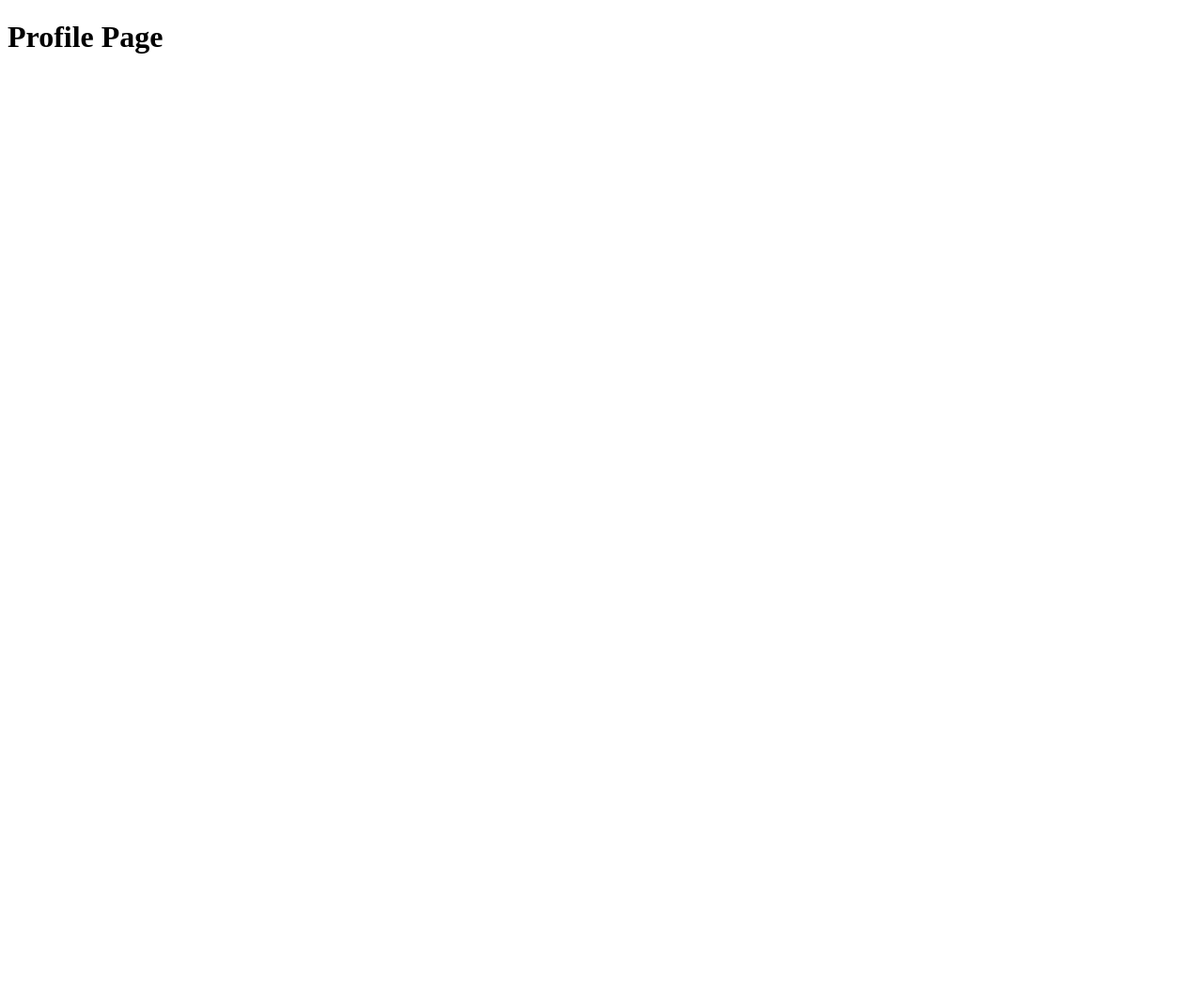
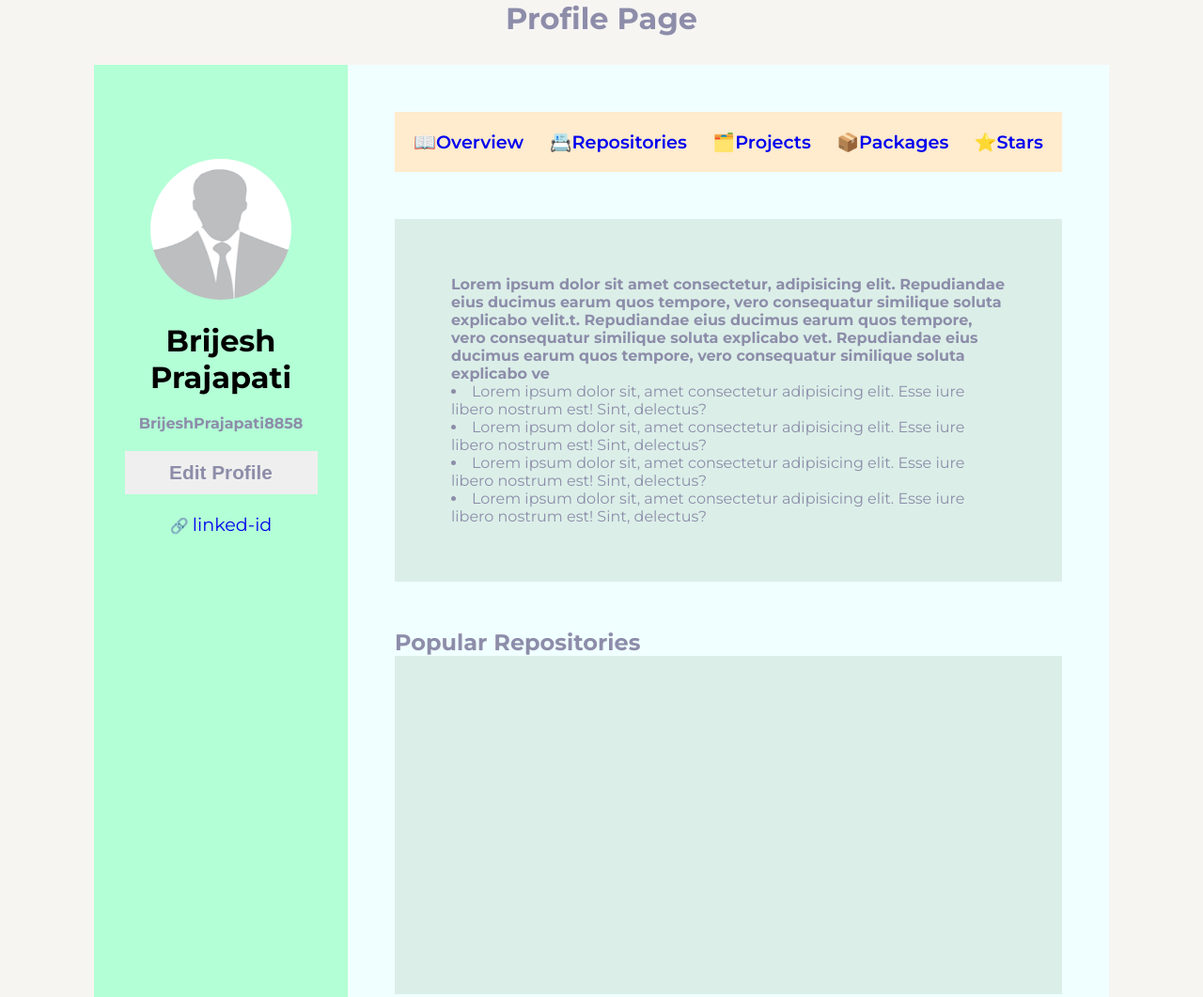
Before and after one commit to luv-jeri/Qup, a plain HTML site: page pages/profile.html in a window 1280 px wide. Shown: the top 1061 px of the page at 94% size. Before the commit the page ends 800 px from the top, so only its background shows below. Drawn offline with Linux system fonts and the light colour scheme.

Commit message:
with profile page and login page

```diff
--- a/pages/profile.html
+++ b/pages/profile.html
@@ -4,11 +4,99 @@
     <meta charset="UTF-8" />
     <meta http-equiv="X-UA-Compatible" content="IE=edge" />
     <meta name="viewport" content="width=device-width, initial-scale=1.0" />
-    <title>Document</title>
+    <link rel="stylesheet" href="../styles/index.css">
+    <link rel="stylesheet" href="../styles/utils.css">
+    <link rel="stylesheet" href="../styles/profile.css">
+    <title>profile</title>
   </head>
   <body>
-    <h1>Profile Page</h1>
-    <h1 id="user-name"></h1>
+    <div class="title">
+      <h1>Profile Page</h1>
+
+    </div>
+
+
+    <div class="profile-container">
+        <div class="profile-info">
+          <div class="profile-img">
+            <img src="../assets/images/profile.png" alt="">
+
+          </div>
+          <div>
+            <h1 class="user-name">Brijesh Prajapati</h1>
+            <h4 class="user-id">BrijeshPrajapati8858</h4>
+          </div>
+          <div>
+            <button class="btn"> Edit Profile</button>
+          </div>
+          <div>
+          <p> 🔗 <a href="#">linked-id</a></p>
+          </div>
+
+        </div>
+        <div class="profile-content">
+          <div class="menu" >
+            <ul class="flex item-center justify-between">
+              <li><a href="#">📖Overview</a></li>
+              <li><a href="#">📇Repositories</a></li>
+              <li><a href="#">🗂️Projects</a></li>
+              <li><a href="#">📦Packages</a></li>
+              <li><a href="#">⭐Stars</a></li>
+            </ul>
+
+
+          </div>
+          <div class="about">
+            <h4>Lorem ipsum dolor sit amet consectetur, adipisicing elit. Repudiandae eius ducimus earum quos tempore, vero consequatur similique soluta explicabo velit.t. Repudiandae eius ducimus earum quos tempore, vero consequatur similique soluta explicabo vet. Repudiandae eius ducimus earum quos tempore, vero consequatur similique soluta explicabo ve</h4>
+            <li>Lorem ipsum dolor sit, amet consectetur adipisicing elit. Esse iure libero nostrum est! Sint, delectus?</li>
+            <li>Lorem ipsum dolor sit, amet consectetur adipisicing elit. Esse iure libero nostrum est! Sint, delectus?</li>
+            <li>Lorem ipsum dolor sit, amet consectetur adipisicing elit. Esse iure libero nostrum est! Sint, delectus?</li>
+            <li>Lorem ipsum dolor sit, amet consectetur adipisicing elit. Esse iure libero nostrum est! Sint, delectus?</li>
+          </div>
+
+          <div class="popular-repo">
+            <h2> Popular Repositories</h2>
+            <div class="cards"></div>
+          </div>
+          <div class="contribution-activity">
+              <h2>Contribution Activity</h2>
+          </div>
+
+
+
+        </div>
+
+
+
+
+
+
+
+
+
+    </div>
+
+
+
+
+
+
+
+
+
+
+
+
+
+
+
+
+
+
+
+
+
+
     <script type="module" src="../script/profile.js"></script>
   </body>
 </html>
--- a/styles/index.css
+++ b/styles/index.css
@@ -43,7 +43,7 @@ header {
   color: var(--light);
   display: flex;
   clip-path: polygon(0 0, 100% 0, 100% 100%, 0 87%);
-  justify-content: center;
+
   align-items: center;
   position: fixed;
   top: 0;
@@ -80,3 +80,27 @@ h5 {
   position: relative;
   z-index: 2; */
 }
+
+.nav{
+  width: 100%;
+  display: flex;
+  justify-content: space-evenly;
+  text-align: center;
+  align-items: center;
+}
+.nav input{
+  font-size: 1rem;
+  width: 300px;
+  height: 34px;
+
+}
+.nav .btn{
+ background-color: #8d8daa;
+ border: 2px solid white;
+ color: white;
+
+}
+.nav .btn a{
+  text-decoration: none;
+  color: wheat;
+}
--- /dev/null
+++ b/styles/profile.css
@@ -0,0 +1,75 @@
+.profile-container{
+    position: relative;
+    margin-top: 10px;
+    padding: 20px 100px;
+    display: grid;
+    grid-template-columns: 1fr 3fr;
+}
+a{
+    text-decoration: none;
+    list-style: none;
+    font-size: 1.2rem;
+}
+.title{
+    text-align: center;
+}
+
+.profile-info{
+    position: sticky;
+    background-color: rgb(179, 255, 214);
+    padding-top: 100px;
+    text-align: center;
+}
+.profile-info h1{
+    margin: 20px 0 20px 0;
+    color: black;
+}
+.profile-info h4{
+    margin: 0 0 20px 0;
+}
+.profile-info .btn{
+    width: 50%;
+    font-size: 1.3rem;
+    margin: 0 0 20px 0;
+}
+
+
+.profile-img img{
+    border-radius: 50%;
+    width: 150px;
+    height: 150px;
+}
+
+
+
+
+.profile-content{
+    padding: 50px;
+    background-color: azure;
+
+}
+.profile-content .menu{
+    background-color: blanchedalmond;
+    padding: 20px;
+}
+.profile-content .menu ul li{
+    text-decoration: none;
+    list-style: none;
+    font-weight: 600;
+
+}
+.about{
+    margin-top: 50px;
+    padding: 60px;
+    background-color: rgb(219, 239, 232);
+}
+
+.popular-repo{
+    margin-top: 50px;
+    margin-bottom: 50px;
+}
+.cards{
+    width: 100%;
+    height: 360px;
+    background-color: rgb(219, 239, 232);
+}
--- /dev/null
+++ b/styles/signup.css
@@ -0,0 +1,36 @@
+.logo h1{
+    color: black;
+    font-size: 3rem;
+}
+.title h1{
+    font-size: 1.8rem;
+}
+
+.form-container{
+    display: flex;
+    justify-content: center;
+    flex-direction: column;
+    gap: 5px;
+    background-color: rgb(0, 0, 0);
+    padding: 50px;
+    color:white;
+    box-shadow: 4px 9px 34px 5px rgba(0, 0, 0, 0.852);
+    margin: 50px auto;
+}
+
+
+
+.form-container .btn{
+    margin: 20px auto;
+    color: white !important;
+    background-color: rgb(0, 42, 255);
+    text-transform: capitalize;
+    border-radius: 5px;
+}
+
+input{
+    padding: 5px;
+    margin-bottom: 10px;
+    color: blueviolet;
+    font-weight: 400;
+}
--- a/styles/utils.css
+++ b/styles/utils.css
@@ -8,6 +8,10 @@
 
 .justify-between {
   justify-content: space-between;
+}
+
+.justify-evenly{
+  justify-content: space-evenly;
 }
 
 .btn {
```
Also changed, not shown: index.html (+15 -3 lines), pages/signup.html (added, +42 -0 lines), assets/images/profile.png (added), 1 other file.
